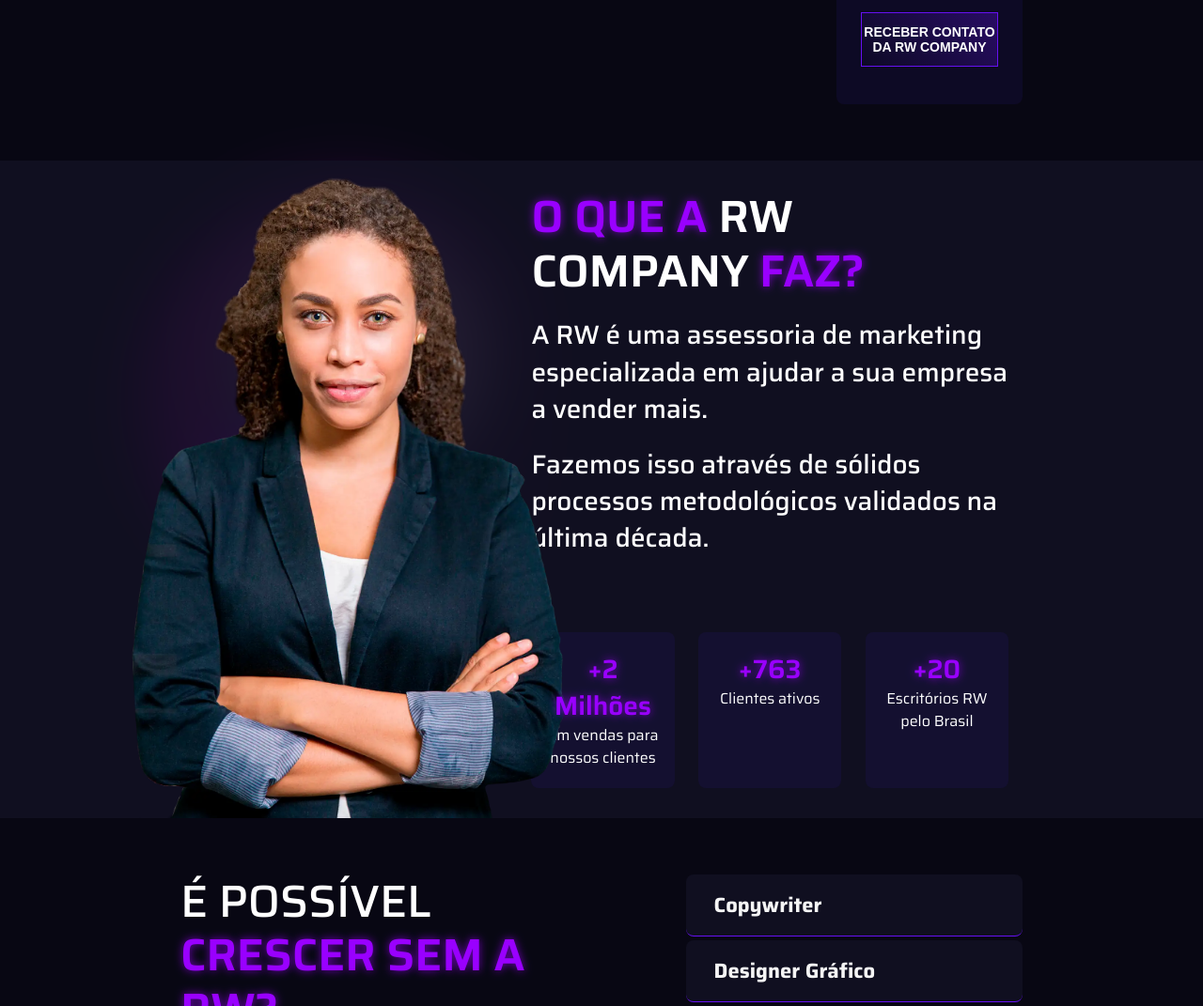
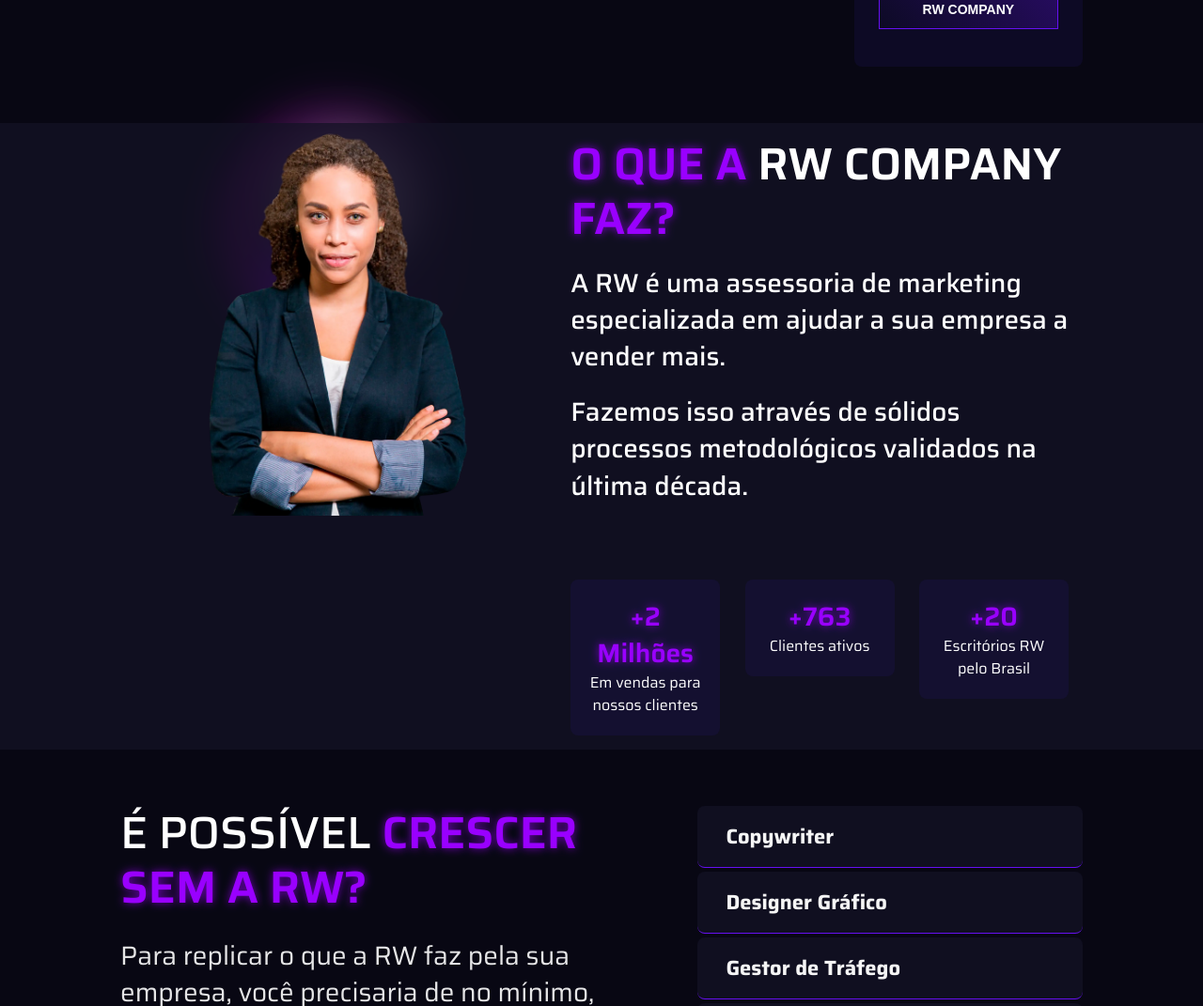
Before and after one commit to RafaelPires2/rw-company, a website: page index.html in a window 1280 px wide. Shown: the part 667-1738 px from the top of the page at 94% size. Drawn offline with Linux system fonts and the light colour scheme.

Commit message:
fix: width wrapper

```diff
--- a/styles/components/home.scss
+++ b/styles/components/home.scss
@@ -5,7 +5,7 @@
 }
 .header .wrapper {
     display: flex;
-    width: 70vw;
+    width: 80vw;
     align-items: center;
     justify-content: space-between;
     margin-block: 2rem 8rem;
--- a/styles/components/section-about.scss
+++ b/styles/components/section-about.scss
@@ -6,26 +6,27 @@
     background-color: $background-secondary;
 }
 .img-container-about {
-    height: 700px;
-    width: 40%;
+    height: 100%;
+    width: 50%;
     display: flex;
+    align-items: center;
     justify-content: center;
     position: relative;
 }
 .circle1 {
-    width: 700px;
-    height: 700px;
+    width: 100%;
+    height: 100%;
     position: absolute;
     top: -100px;
     z-index: -1;
 }
 
 .img-about{
-    width: 500px;
-    height: 100%;
+    width: 60%;
 }
 .content-article-about{
     width: 60%;
+    height: 100%;
     display: flex;
     flex-direction: column;
     justify-content: center;
--- a/styles/global.scss
+++ b/styles/global.scss
@@ -28,7 +28,7 @@
 
 .wrapper {
     display: flex;
-    width: 70vw;
+    width: 80vw;
     height: 100%;
     justify-content: center;
 }
```
Also changed, not shown: styles/index.css.
